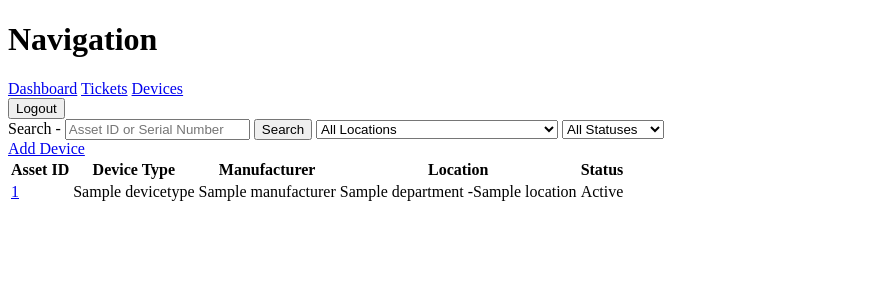
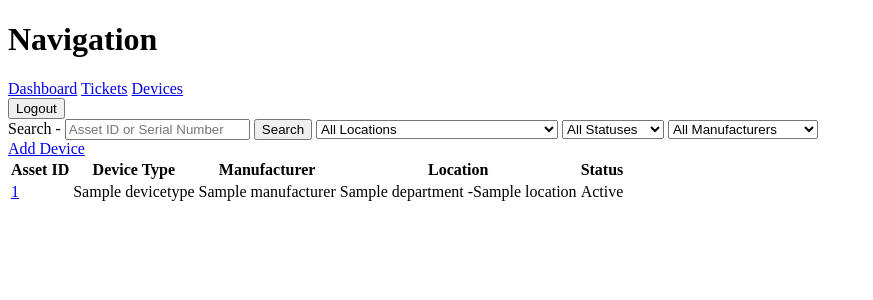
Before and after one commit to burakkzereykaya/inventory-system, a Django app: page /devices/ in a window 1280 px wide. Shown: the top 300 px of the page, without its empty margins (0-873 px from the left). Run offline with Django 5.2, Linux system fonts and the light colour scheme; a user stored in the database is signed in; tables that the repository leaves empty hold one stand-in row (values such as "Sample post").

Commit message:
Add manufacturer filtering to device list

```diff
--- a/locations/templates/locations/device_list.html
+++ b/locations/templates/locations/device_list.html
@@ -17,7 +17,7 @@
         {% for loc in locations %}
             <option value="{{loc.id}}"
                     {% if location == loc.id|stringformat:"s" %}selected{% endif %}>
-        {{ loc }}
+                {{ loc }}
         </option>
         {% endfor %}
     </select>
@@ -31,11 +31,24 @@
         </option>
         {% endfor %}
     </select>
+
+    <select name="manufacturer">
+        <option value="">All Manufacturers</option>
+            {% for manu in manufacturers %}
+                <option value="{{manu.id}}"
+                        {% if manufacturer == manu.id|stringformat:"s" %}selected{% endif %}>
+                {{manu}}
+        </option>
+        {% endfor %}
+    </select>
+
+    {% if search  or status or location or manufacturer %}
+        <a href="{% url 'device_list' %}">Clear</a>
+    {% endif %}
+
 </form>
 
-    {% if search  or status or location %}
-    <a href="{% url 'device_list' %}">Clear</a>
-    {% endif %}
+
 
 <table>
         <thead>
--- a/locations/views.py
+++ b/locations/views.py
@@ -5,15 +5,17 @@ from django.shortcuts import render, get_object_or_404, redirect
 from django.db.models import Q
 
 from locations.forms import DeviceForm, NetworkInterfaceForm, IpAddressForm
-from locations.models import Device, DeviceStatusHistory, NetworkInterface, IPAddress, Location
+from locations.models import Device, DeviceStatusHistory, NetworkInterface, IPAddress, Location, Manufacturer
 
 
 @login_required
 def device_list(request):
     devices=Device.objects.all()
+    manufacturers=Manufacturer.objects.all()
     search=request.GET.get("search","")
     status=request.GET.get("status","")
     location=request.GET.get("location","")
+    manufacturer=request.GET.get("manufacturer","")
     locations=Location.objects.all()
     if search:
         devices=devices.filter(
@@ -25,6 +27,8 @@ def device_list(request):
         devices =devices.filter(status=status)
     if location:
         devices=devices.filter(location_id=location)
+    if manufacturer:
+        devices=devices.filter(manufacturer_id=manufacturer)
     context={
         "devices":devices,
         "search":search,
@@ -32,6 +36,8 @@ def device_list(request):
         "status_choices":Device.Statuses.choices,
         "location":location,
         "locations":locations,
+        "manufacturer":manufacturer,
+        "manufacturers":manufacturers,
     }
 
     return render(request,"locations/device_list.html",context)
```
